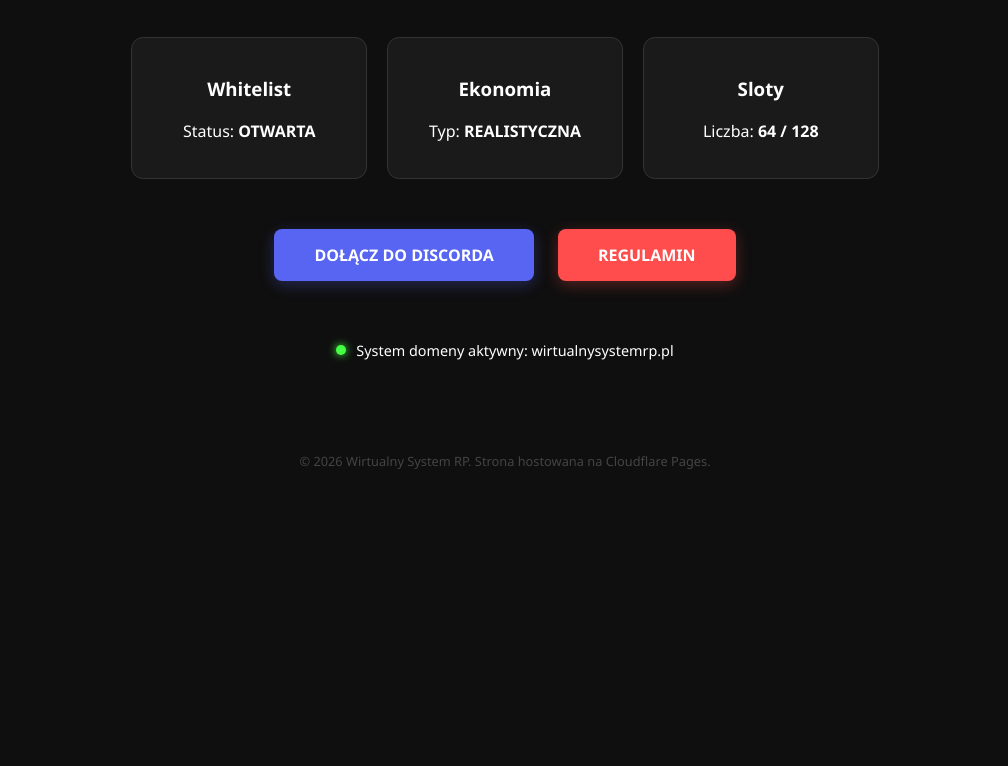
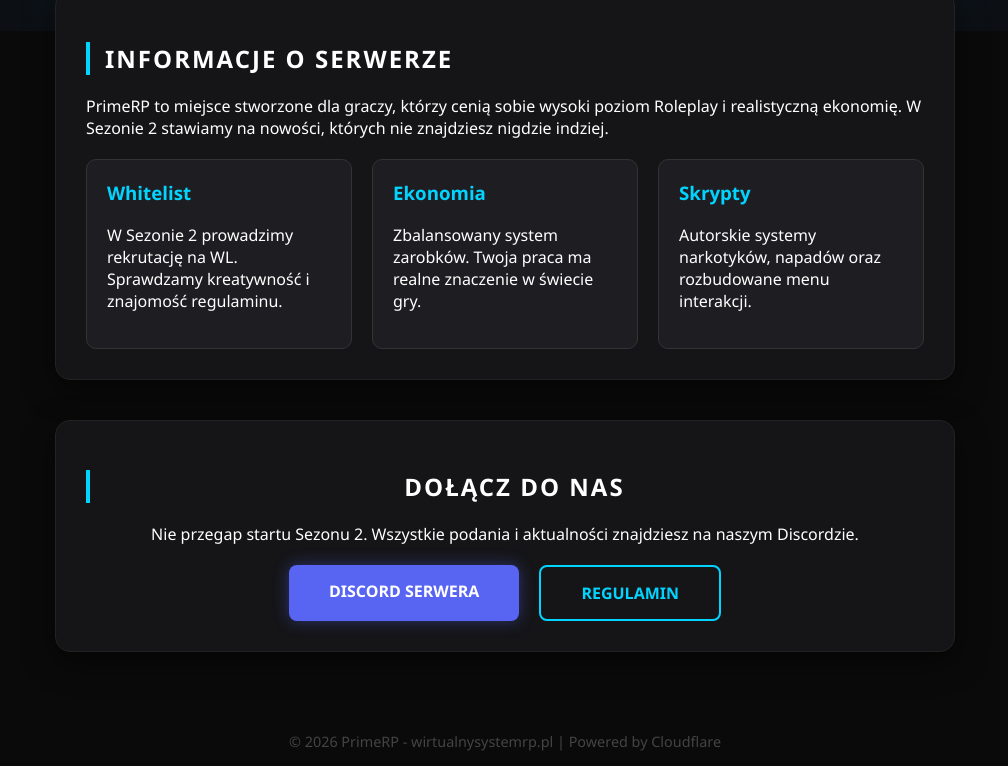
Before and after one commit to kjchmnjo/system-rp, a plain HTML site: page index.html in a window 1280 px wide. Shown: the part 258-1024 px from the top of the page, without its empty margins (135-1143 px from the left). Before the commit the page ends 800 px from the top, so only its background shows below. Drawn offline with Linux system fonts and the light colour scheme.

Commit message:
index.html

```diff
--- a/index.html
+++ b/index.html
@@ -3,156 +3,182 @@
 <head>
     <meta charset="UTF-8">
     <meta name="viewport" content="width=device-width, initial-scale=1.0">
-    <title>Wirtualny System RP | Witaj w Mieście</title>
+    <title>PrimeRP | Sezon 2</title>
     <style>
         :root {
-            --primary: #ff4d4d; /* Kolor przewodni - zmień na swój ulubiony */
-            --bg: #0f0f0f;
-            --card: #1a1a1a;
+            --primary: #00d4ff; /* Neonowy błękit */
+            --bg: #0a0a0b;
+            --card: #151518;
             --text: #ffffff;
+            --accent: #ff0055;
         }
 
         body {
-            font-family: 'Segoe UI', Roboto, Helvetica, Arial, sans-serif;
+            font-family: 'Segoe UI', Roboto, sans-serif;
             background-color: var(--bg);
             color: var(--text);
             margin: 0;
             display: flex;
             flex-direction: column;
             align-items: center;
-            justify-content: center;
             min-height: 100vh;
-            overflow-x: hidden;
         }
 
-        .container {
+        .hero {
             text-align: center;
-            padding: 2rem;
-            max-width: 800px;
-            animation: fadeIn 1s ease-in;
-        }
-
-        @keyframes fadeIn {
-            from { opacity: 0; transform: translateY(20px); }
-            to { opacity: 1; transform: translateY(0); }
+            padding: 80px 20px;
+            background: radial-gradient(circle at center, #112233 0%, #0a0a0b 100%);
+            width: 100%;
         }
 
         h1 {
-            font-size: 3.5rem;
-            margin-bottom: 0;
+            font-size: 4rem;
+            margin: 0;
             text-transform: uppercase;
-            letter-spacing: 5px;
+            letter-spacing: 8px;
             color: var(--text);
-            text-shadow: 0 0 10px var(--primary), 0 0 20px var(--primary);
+            text-shadow: 0 0 15px var(--primary);
         }
 
-        .subtitle {
-            font-size: 1.2rem;
-            color: #888;
+        .season-badge {
+            background: var(--primary);
+            color: #000;
+            padding: 5px 20px;
+            font-weight: bold;
+            border-radius: 50px;
+            display: inline-block;
             margin-top: 10px;
-            margin-bottom: 40px;
+            text-transform: uppercase;
+            box-shadow: 0 0 15px var(--primary);
         }
 
-        .grid {
-            display: grid;
-            grid-template-columns: repeat(auto-fit, minmax(200px, 1fr));
-            gap: 20px;
-            margin-bottom: 40px;
+        .content {
+            max-width: 900px;
+            width: 90%;
+            margin-top: -40px;
         }
 
-        .card {
+        .section {
             background: var(--card);
-            padding: 20px;
-            border-radius: 12px;
-            border: 1px solid #333;
-            transition: 0.3s;
+            padding: 30px;
+            border-radius: 15px;
+            border: 1px solid #222;
+            margin-bottom: 40px;
+            box-shadow: 0 10px 30px rgba(0,0,0,0.5);
         }
 
-        .card:hover {
-            border-color: var(--primary);
-            transform: scale(1.05);
+        h2 {
+            border-left: 4px solid var(--primary);
+            padding-left: 15px;
+            text-transform: uppercase;
+            letter-spacing: 2px;
+        }
+
+        .info-grid {
+            display: grid;
+            grid-template-columns: repeat(auto-fit, minmax(250px, 1fr));
+            gap: 20px;
+            margin-top: 20px;
+        }
+
+        .info-item {
+            background: #1e1e22;
+            padding: 20px;
+            border-radius: 10px;
+            border: 1px solid #333;
+        }
+
+        .info-item h3 {
+            margin-top: 0;
+            color: var(--primary);
+        }
+
+        .btn-group {
+            display: flex;
+            justify-content: center;
+            gap: 20px;
+            flex-wrap: wrap;
+            margin-top: 20px;
         }
 
         .btn {
-            display: inline-block;
-            background: var(--primary);
-            color: white;
             padding: 15px 40px;
             text-decoration: none;
             border-radius: 8px;
             font-weight: bold;
             text-transform: uppercase;
             transition: 0.3s;
-            box-shadow: 0 4px 15px rgba(255, 77, 77, 0.3);
-            margin: 10px;
         }
 
         .btn-discord {
             background: #5865F2;
-            box-shadow: 0 4px 15px rgba(88, 101, 242, 0.3);
+            color: white;
+            box-shadow: 0 0 15px rgba(88, 101, 242, 0.4);
+        }
+
+        .btn-rules {
+            background: transparent;
+            border: 2px solid var(--primary);
+            color: var(--primary);
         }
 
         .btn:hover {
+            transform: translateY(-5px);
             filter: brightness(1.2);
-            transform: translateY(-3px);
-        }
-
-        .status {
-            margin-top: 50px;
-            font-size: 0.9rem;
-            display: flex;
-            align-items: center;
-            justify-content: center;
-            gap: 10px;
-        }
-
-        .dot {
-            height: 10px;
-            width: 10px;
-            background-color: #44ff44;
-            border-radius: 50%;
-            display: inline-block;
-            box-shadow: 0 0 8px #44ff44;
         }
 
         footer {
-            margin-top: 60px;
+            margin: 40px 0;
             color: #444;
-            font-size: 0.8rem;
+            font-size: 0.9rem;
+        }
+
+        .status-online {
+            color: #44ff44;
+            font-weight: bold;
         }
     </style>
 </head>
 <body>
 
-    <div class="container">
-        <h1>WIRTUALNY SYSTEM RP</h1>
-        <p class="subtitle">Prawdziwe życie, wirtualne zasady.</p>
+    <div class="hero">
+        <h1>PrimeRP</h1>
+        <div class="season-badge">Sezon 2: Nowa Era</div>
+    </div>
 
-        <div class="grid">
-            <div class="card">
-                <h3>Whitelist</h3>
-                <p>Status: <strong>OTWARTA</strong></p>
-            </div>
-            <div class="card">
-                <h3>Ekonomia</h3>
-                <p>Typ: <strong>REALISTYCZNA</strong></p>
-            </div>
-            <div class="card">
-                <h3>Sloty</h3>
-                <p>Liczba: <strong>64 / 128</strong></p>
+    <div class="content">
+        <div class="section">
+            <h2>Informacje o Serwerze</h2>
+            <p>PrimeRP to miejsce stworzone dla graczy, którzy cenią sobie wysoki poziom Roleplay i realistyczną ekonomię. W Sezonie 2 stawiamy na nowości, których nie znajdziesz nigdzie indziej.</p>
+
+            <div class="info-grid">
+                <div class="info-item">
+                    <h3>Whitelist</h3>
+                    <p>W Sezonie 2 prowadzimy rekrutację na WL. Sprawdzamy kreatywność i znajomość regulaminu.</p>
+                </div>
+                <div class="info-item">
+                    <h3>Ekonomia</h3>
+                    <p>Zbalansowany system zarobków. Twoja praca ma realne znaczenie w świecie gry.</p>
+                </div>
+                <div class="info-item">
+                    <h3>Skrypty</h3>
+                    <p>Autorskie systemy narkotyków, napadów oraz rozbudowane menu interakcji.</p>
+                </div>
             </div>
         </div>
 
-        <a href="https://discord.gg/TWOJ-LINK" class="btn btn-discord">DOŁĄCZ DO DISCORDA</a>
-        <a href="#" class="btn">REGULAMIN</a>
-
-        <div class="status">
-            <span class="dot"></span> System domeny aktywny: wirtualnysystemrp.pl
+        <div class="section" style="text-align: center;">
+            <h2>Dołącz do nas</h2>
+            <p>Nie przegap startu Sezonu 2. Wszystkie podania i aktualności znajdziesz na naszym Discordzie.</p>
+            <div class="btn-group">
+                <a href="https://discord.gg/TWOJ-LINK" class="btn btn-discord">Discord Serwera</a>
+                <a href="#" class="btn btn-rules">Regulamin</a>
+            </div>
         </div>
     </div>
 
     <footer>
-        &copy; 2026 Wirtualny System RP. Strona hostowana na Cloudflare Pages.
+        &copy; 2026 PrimeRP - wirtualnysystemrp.pl | Powered by Cloudflare
     </footer>
 
 </body>
```
